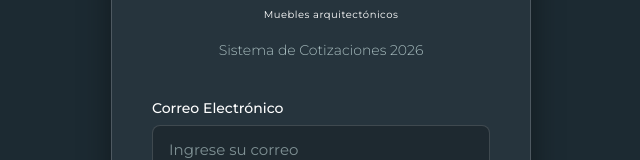
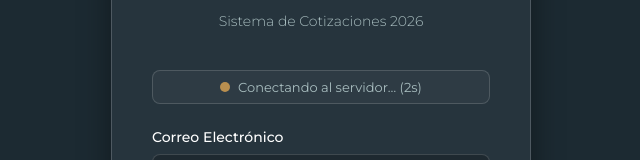
Before and after one commit to CrisAguirre/cotizadorspaziovitale, an Angular app: page /login in a window 1280 px wide. Shown: the part 266-426 px from the top of the page, without its empty margins (319-959 px from the left). Built offline with nearby package versions, Linux system fonts and the light colour scheme; no server answers.

Commit message:
fix ajuste viaticos

```diff
--- a/src/app/models/interfaces.ts
+++ b/src/app/models/interfaces.ts
@@ -249,6 +249,7 @@ export interface QuotationTotals {
   grandTotal: number;
   totalSqm: number;
   pricePerSqm: number;
+  viaticos: number;
 }
 
 export interface QuotationClient {
@@ -257,6 +258,7 @@ export interface QuotationClient {
   phone: string;
   email: string;
   address: string;
+  viaticos?: number;
 }
 
 // ===== WIZARD CONFIG (FASE 0.5) =====
--- a/src/app/pages/login/login.component.css
+++ b/src/app/pages/login/login.component.css
@@ -139,6 +139,44 @@
   animation: slideDown 0.3s ease;
 }
 
+.server-status {
+  display: flex;
+  align-items: center;
+  justify-content: center;
+  gap: 8px;
+  margin-bottom: 24px;
+  padding: 8px 12px;
+  border-radius: 8px;
+  font-size: 13px;
+  color: var(--text-muted);
+  background-color: rgba(255, 255, 255, 0.04);
+  border: 1px solid var(--border-color);
+}
+
+.server-status.ready {
+  color: #7bd88f;
+  border-color: rgba(123, 216, 143, 0.4);
+  background-color: rgba(123, 216, 143, 0.08);
+}
+
+.status-dot {
+  width: 10px;
+  height: 10px;
+  border-radius: 50%;
+  background-color: var(--primary-color);
+  animation: statusPulse 1.2s ease-in-out infinite;
+}
+
+.server-status.ready .status-dot {
+  background-color: #7bd88f;
+  animation: none;
+}
+
+@keyframes statusPulse {
+  0%, 100% { opacity: 1; }
+  50% { opacity: 0.3; }
+}
+
 .btn-primary {
   width: 100%;
   padding: 14px;
--- a/src/app/pages/login/login.component.html
+++ b/src/app/pages/login/login.component.html
@@ -9,6 +9,12 @@
         <div class="logo-sub">Muebles arquitectónicos</div>
       </div>
       <p>Sistema de Cotizaciones 2026</p>
+    </div>
+
+    <div class="server-status" [class.ready]="serverReady">
+      <span class="status-dot"></span>
+      <span *ngIf="!serverReady">Conectando al servidor… ({{ wakeSeconds }}s)</span>
+      <span *ngIf="serverReady">Servidor listo</span>
     </div>
 
     <form [formGroup]="loginForm" (ngSubmit)="onSubmit()" class="login-form">
--- a/src/app/pages/login/login.component.ts
+++ b/src/app/pages/login/login.component.ts
@@ -1,6 +1,8 @@
-import { Component, OnInit } from '@angular/core';
+import { Component, OnInit, OnDestroy } from '@angular/core';
 import { FormBuilder, FormGroup, Validators } from '@angular/forms';
 import { Router } from '@angular/router';
+import { interval, Subscription, of } from 'rxjs';
+import { switchMap, catchError } from 'rxjs/operators';
 import { AuthService } from '../../services/auth.service';
 
 @Component({
@@ -9,10 +11,13 @@ import { AuthService } from '../../services/auth.service';
   styleUrls: ['./login.component.css'],
   standalone: false
 })
-export class LoginComponent implements OnInit {
+export class LoginComponent implements OnInit, OnDestroy {
   loginForm: FormGroup;
   errorMessage: string = '';
   isLoading: boolean = false;
+  serverReady: boolean = false;
+  wakeSeconds: number = 0;
+  private wakeSub?: Subscription;
 
   constructor(
     private fb: FormBuilder,
@@ -25,7 +30,26 @@ export class LoginComponent implements OnInit {
     });
   }
 
-  ngOnInit(): void {}
+  ngOnInit(): void {
+    this.startWakeUp();
+  }
+
+  ngOnDestroy(): void {
+    this.wakeSub?.unsubscribe();
+  }
+
+  private startWakeUp(): void {
+    const source = interval(2000).pipe(
+      switchMap(() => this.authService.wakeUp().pipe(catchError(() => of(null))))
+    );
+    this.wakeSub = source.subscribe((res) => {
+      this.wakeSeconds++;
+      if (res) {
+        this.serverReady = true;
+        this.wakeSub?.unsubscribe();
+      }
+    });
+  }
 
   onSubmit(): void {
     if (this.loginForm.valid) {
--- a/src/app/pages/quotations/quotation-view/quotation-view.component.html
+++ b/src/app/pages/quotations/quotation-view/quotation-view.component.html
@@ -114,6 +114,10 @@
           <span>IVA:</span>
           <span>{{ (quotation.totals.taxAmount || 0) | currency:'COP':'symbol':'1.0-0' }}</span>
         </div>
+        <div class="total-row" *ngIf="quotation.totals.viaticos > 0">
+          <span>Viáticos (sin %):</span>
+          <span>{{ (quotation.totals.viaticos || 0) | currency:'COP':'symbol':'1.0-0' }}</span>
+        </div>
         <div class="total-row grand-total mt-2">
           <span>VALOR TOTAL:</span>
           <span>{{ (quotation.totals.grandTotal || 0) | currency:'COP':'symbol':'1.0-0' }}</span>
--- a/src/app/pages/quotations/quotation-wizard/quotation-wizard.component.html
+++ b/src/app/pages/quotations/quotation-wizard/quotation-wizard.component.html
@@ -56,6 +56,11 @@
         <div class="form-group">
           <label>Email <span class="text-error">*</span></label>
           <input type="email" formControlName="email" class="form-control">
+        </div>
+        <div class="form-group">
+          <label>Valor de Viáticos (COP) <span class="text-muted">— se suma al final sin porcentajes</span></label>
+          <input type="number" formControlName="viaticos" min="0" step="1000" class="form-control"
+            placeholder="Ej. 300000" (input)="syncViaticos()">
         </div>
       </div>
 
@@ -1086,6 +1091,8 @@
 
           <p class="flex-between mt-2"><span>Total con IVA:</span> <strong>$ {{ activeQuotation.totals.totalWithTax |
               number }}</strong></p>
+          <p class="flex-between" *ngIf="activeQuotation.totals.viaticos > 0"><span>Viáticos (sin %):</span> <strong>$ {{
+              activeQuotation.totals.viaticos | number }}</strong></p>
           <p class="flex-between" *ngIf="activeQuotation.totals.totalSqm > 0"><span>Precio por M²:</span> <strong>$ {{
               activeQuotation.totals.pricePerSqm | number }}</strong></p>
 
--- a/src/app/services/auth.service.ts
+++ b/src/app/services/auth.service.ts
@@ -13,6 +13,10 @@ export class AuthService {
 
   login(credentials: any): Observable<any> {
     return this.http.post(this.apiUrl, credentials, { withCredentials: true });
+  }
+
+  wakeUp(): Observable<any> {
+    return this.http.get(`${environment.apiUrl}/ping`);
   }
 
   saveUser(user: any, expiresAt?: number): void {
--- a/src/app/services/pdf-generator.service.ts
+++ b/src/app/services/pdf-generator.service.ts
@@ -102,7 +102,7 @@ export class PdfGeneratorService {
 
     // Totales fallback
     const totals = quotation.totals || {
-      totalCost: 0, grandTotal: 0, subtotal: 0, taxAmount: 0, discountAmount: 0, pricePerSqm: 0
+      totalCost: 0, grandTotal: 0, subtotal: 0, taxAmount: 0, discountAmount: 0, pricePerSqm: 0, viaticos: 0
     };
     const markupFactor = totals.totalCost > 0 ? totals.grandTotal / totals.totalCost : 1;
     const allAccessories: { furnName: string, acc: AccessoryItem, clientPrice: number }[] = [];
@@ -316,6 +316,7 @@ export class PdfGeneratorService {
               [{ text: 'SUBTOTAL ANTES DE IVA:', bold: true }, { text: this.formatCurrency(totals.subtotal), alignment: 'right' as 'right', bold: true }],
               ['IVA:', { text: this.formatCurrency(totals.taxAmount), alignment: 'right' as 'right' }],
               ...(totals.discountAmount > 0 ? [['Recargo / Otros:', { text: this.formatCurrency(totals.discountAmount), alignment: 'right' as 'right' }]] : []),
+              ...((totals.viaticos || 0) > 0 ? [['Viáticos (sin %):', { text: this.formatCurrency(totals.viaticos), alignment: 'right' as 'right' }]] : []),
               [{ text: 'VALOR TOTAL:', style: 'grandTotalLabel' }, { text: this.formatCurrency(totals.grandTotal), style: 'grandTotalValue', alignment: 'right' as 'right' }]
             ]
           },
--- a/src/app/services/quotation-calculator.service.ts
+++ b/src/app/services/quotation-calculator.service.ts
@@ -96,7 +96,8 @@ export class QuotationCalculatorService {
       config,
       quotation.totals,
       globalMesonesSubtotal,
-      globalMesonesTax
+      globalMesonesTax,
+      Number(quotation.client?.viaticos || 0)
     );
     return quotation;
   }
@@ -244,7 +245,8 @@ export class QuotationCalculatorService {
     config: AppConfig,
     existing?: QuotationTotals,
     totalMesonesSubtotal: number = 0,
-    totalMesonesTax: number = 0
+    totalMesonesTax: number = 0,
+    viaticos: number = 0
   ): QuotationTotals {
     const unforeseenPercent = existing?.unforeseenPercent ?? config.unforeseenPercent;
     const profitPercent = existing?.profitPercent ?? config.profitPercent;
@@ -262,7 +264,8 @@ export class QuotationCalculatorService {
 
     // Excel: I91 = I90 * H91; I92 = I90 - I91 (descuento)
     const discountAmount = totalWithTax * (discountPercent / 100);
-    const grandTotal = totalWithTax - discountAmount;
+    // Los viáticos se suman al final sin aplicarle ningún porcentaje
+    const grandTotal = totalWithTax - discountAmount + viaticos;
     const pricePerSqm = totalSqm > 0 ? grandTotal / totalSqm : 0;
 
     return {
@@ -281,7 +284,8 @@ export class QuotationCalculatorService {
       discountAmount,
       grandTotal,
       totalSqm,
-      pricePerSqm
+      pricePerSqm,
+      viaticos
     };
   }
 
```
Also changed, not shown: src/app/pages/quotations/quotation-wizard/quotation-wizard.component.ts (+10 -3 lines).
